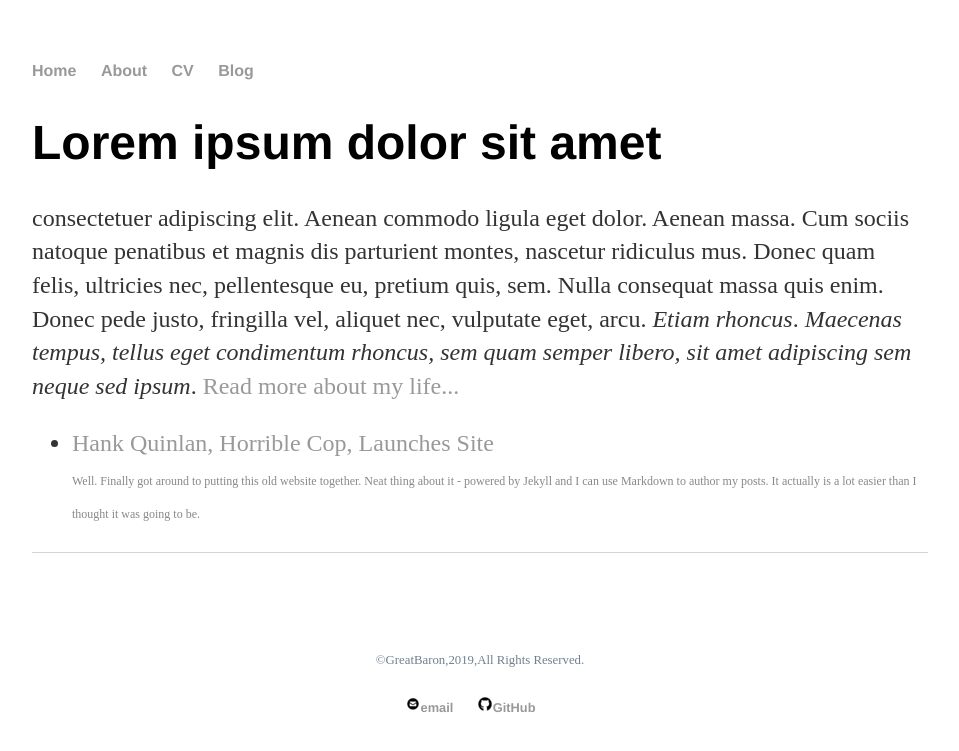
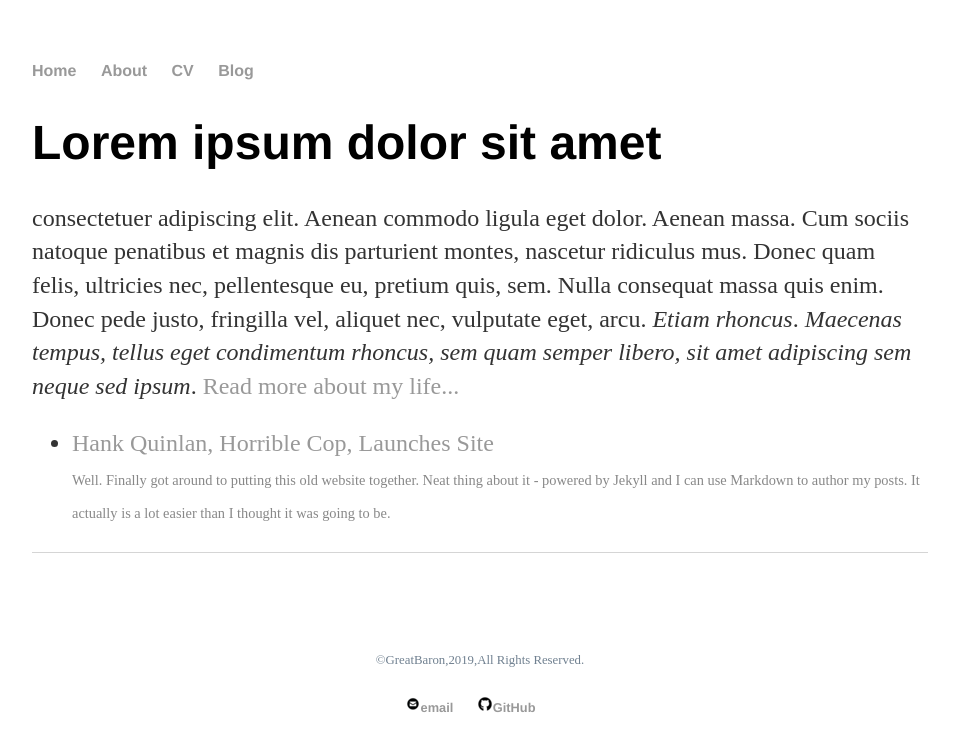
Before and after one commit to FameAndFarm/AndrewImalion.github.io, a Jekyll site: the page built from index.html, in a window 1280 px wide. Shown: the top 751 px of the page, without its empty margins (160-1119 px from the left). Built offline with Jekyll 4.4.1, drawn with Linux system fonts in a browser that asks for light colours.

Commit message:
Update main.css

```diff
--- a/css/main.css
+++ b/css/main.css
@@ -3,7 +3,7 @@
 a { text-decoration: none; color: #999; }
 a:hover { text-decoration: underline; }
 
-p, ul { font-size: 1.5em; line-height: 1.4em; color: #333; }
+p, ul { font-family:'Times New Roman',Times, serif;font-size: 1.5em; line-height: 1.4em; color: #333; }
 
 h1, h2, h3, h4 { font-family: 'Helvetica', 'Arial', 'Sans-Serif'; }
 h1 { font-size: 3em;  }
@@ -31,6 +31,6 @@
 /* My Css*/
 .post-abstract {
     line-height:50%;
-    font-size: 0.5em;
+    font-size: 0.6em;
     color: #888888;
 }
```
